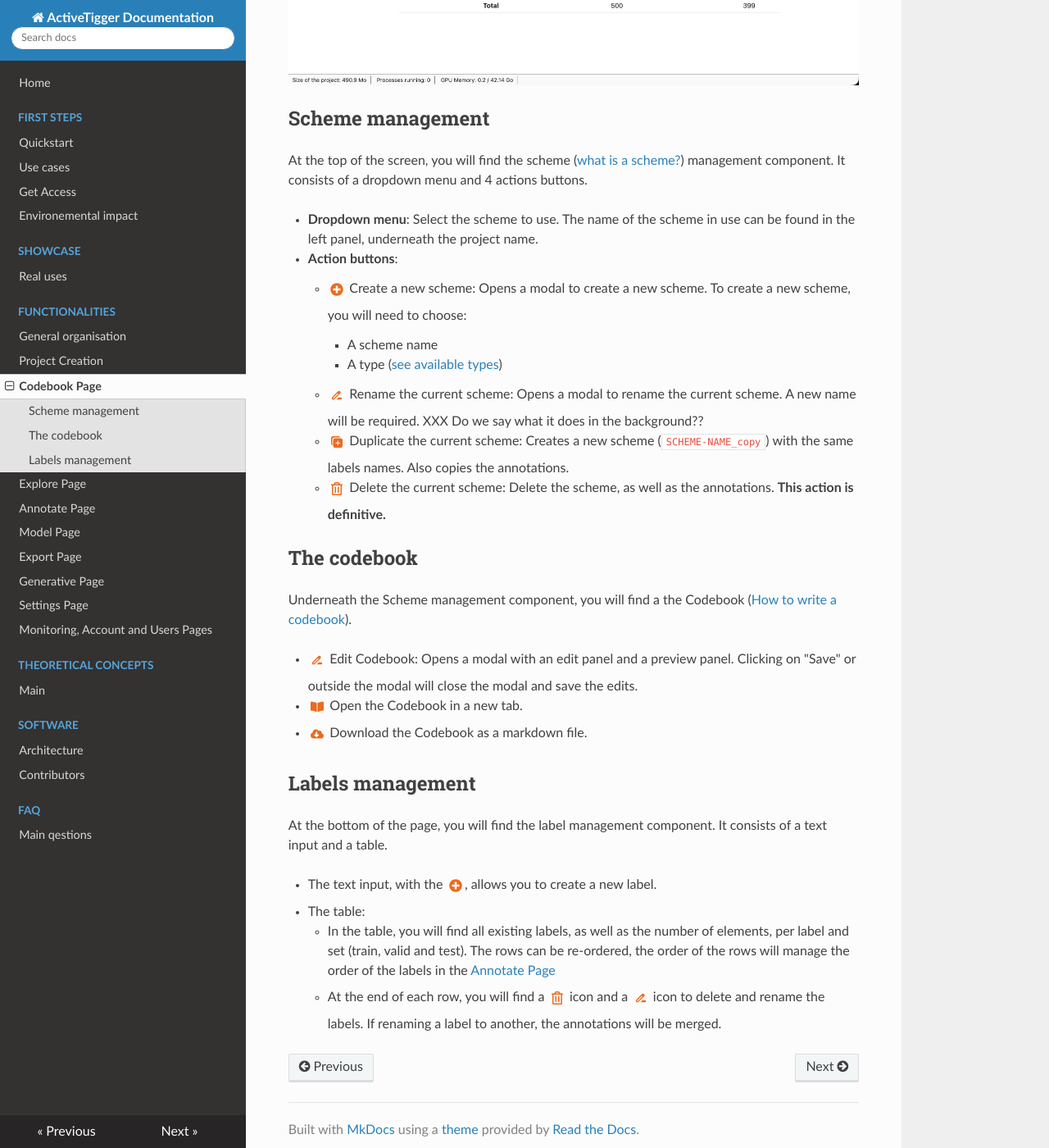
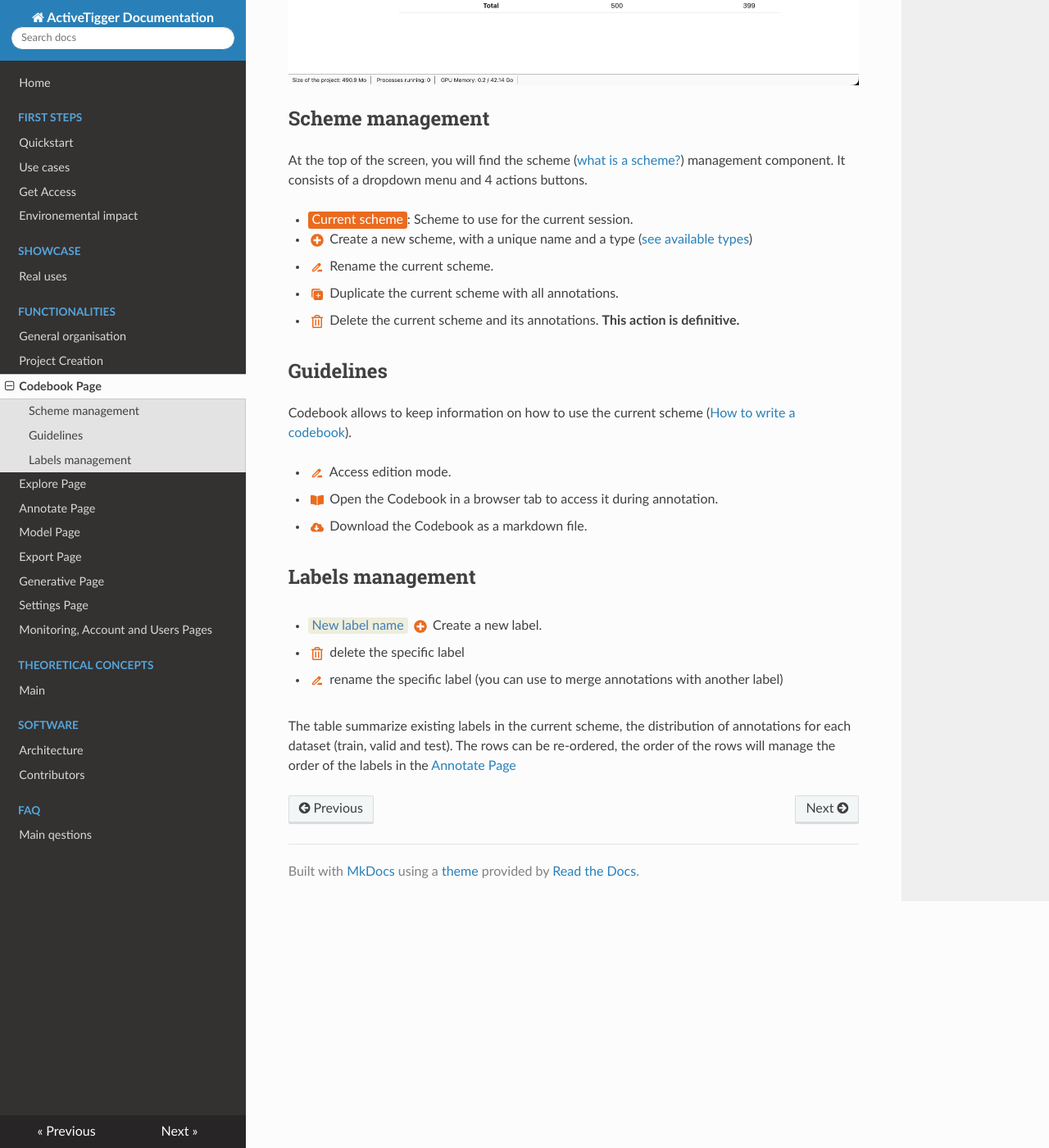
Before and after one commit to activetigger/documentation, an MkDocs documentation site: the page built from docs/functionalities/codebook.md, in a window 1280 px wide and 1400 px high, scrolled down 543 px. Shown: the whole window at 82% size. Built offline with MkDocs 1.6.1, drawn with Linux system fonts in a browser that asks for light colours; nearby versions of some CDN libraries.

Commit message:
modify codebook

```diff
--- a/docs/functionalities/codebook.md
+++ b/docs/functionalities/codebook.md
@@ -8,29 +8,27 @@ This section describes the Codebook page, the key elements and their interaction
 
 At the top of the screen, you will find the scheme ([what is a scheme?](../theoretical-concepts/index.md#what-is-a-scheme)) management component. It consists of a dropdown menu and 4 actions buttons.
 
-- **Dropdown menu**: Select the scheme to use. The name of the scheme in use can be found in the left panel, underneath the project name.
-- **Action buttons**:
-    - <a class="icon">![](../img/icons/plus.svg)</a> Create a new scheme: Opens a modal to create a new scheme. To create a new scheme, you will need to choose:
-        - A scheme name
-        - A type ([see available types](../theoretical-concepts/index.md#available-scheme-types))
-    - <a class="icon">![](../img/icons/rename.svg)</a> Rename the current scheme: Opens a modal to rename the current scheme. A new name will be required. XXX Do we say what it does in the background??
-    - <a class="icon">![](../img/icons/duplicate.svg)</a> Duplicate the current scheme: Creates a new scheme (`SCHEME-NAME_copy`) with the same labels names. Also copies the annotations.
-    - <a class="icon">![](../img/icons/delete.svg)</a> Delete the current scheme: Delete the scheme, as well as the annotations. **This action is definitive.**
+- <a class="primary-action">Current scheme</a>: Scheme to use for the current session.
+- <a class="icon">![](../img/icons/plus.svg)</a> Create a new scheme, with a unique name and a type ([see available types](../theoretical-concepts/index.md#available-scheme-types))
+- <a class="icon">![](../img/icons/rename.svg)</a> Rename the current scheme.
+- <a class="icon">![](../img/icons/duplicate.svg)</a> Duplicate the current scheme with all annotations.
+- <a class="icon">![](../img/icons/delete.svg)</a> Delete the current scheme and its annotations. **This action is definitive.**
 
 
-## The codebook
+## Guidelines
 
-Underneath the Scheme management component, you will find a the Codebook ([How to write a codebook](XXX)).
+Codebook allows to keep information on how to use the current scheme ([How to write a codebook](XXX)).
 
-- <a class="icon">![](../img/icons/rename.svg)</a> Edit Codebook: Opens a modal with an edit panel and a preview panel. Clicking on "Save" or outside the modal will close the modal and save the edits.
-- <a class="icon">![](../img/icons/book.svg)</a> Open the Codebook in a new tab.
+- <a class="icon">![](../img/icons/rename.svg)</a> Access edition mode.
+- <a class="icon">![](../img/icons/book.svg)</a> Open the Codebook in a browser tab to access it during annotation.
 - <a class="icon">![](../img/icons/download.svg)</a> Download the Codebook as a markdown file.
 
 ## Labels management
 
-At the bottom of the page, you will find the label management component. It consists of a text input and a table.
 
-- The text input, with the <a class="icon">![](../img/icons/plus.svg)</a>, allows you to create a new label.
-- The table:
-    - In the table, you will find all existing labels, as well as the number of elements, per label and set (train, valid and test). The rows can be re-ordered, the order of the rows will manage the order of the labels in the [Annotate Page](./annotate.md)
-    - At the end of each row, you will find a <a class="icon">![](../img/icons/delete.svg)</a> icon and a <a class="icon">![](../img/icons/rename.svg)</a> icon to delete and rename the labels. If renaming a label to another, the annotations will be merged.
+- <a class="parameter">New label name</a> <a class="icon">![](../img/icons/plus.svg)</a> Create a new label.
+- <a class="icon">![](../img/icons/delete.svg)</a> delete the specific label
+- <a class="icon">![](../img/icons/rename.svg)</a> rename the specific label (you can use to merge annotations with another label)
+
+
+The table summarize existing labels in the current scheme, the distribution of annotations for each dataset (train, valid and test). The rows can be re-ordered, the order of the rows will manage the order of the labels in the [Annotate Page](./annotate.md)
```
